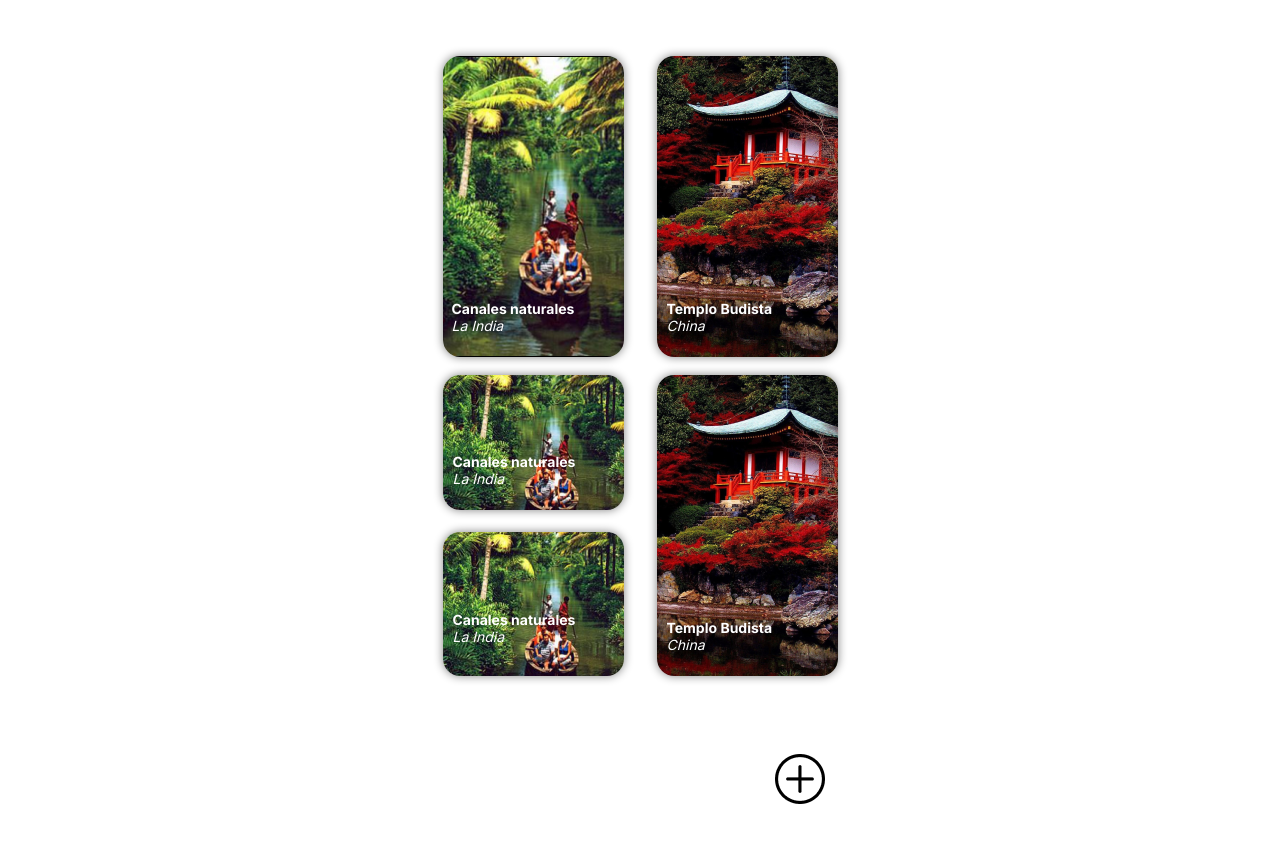
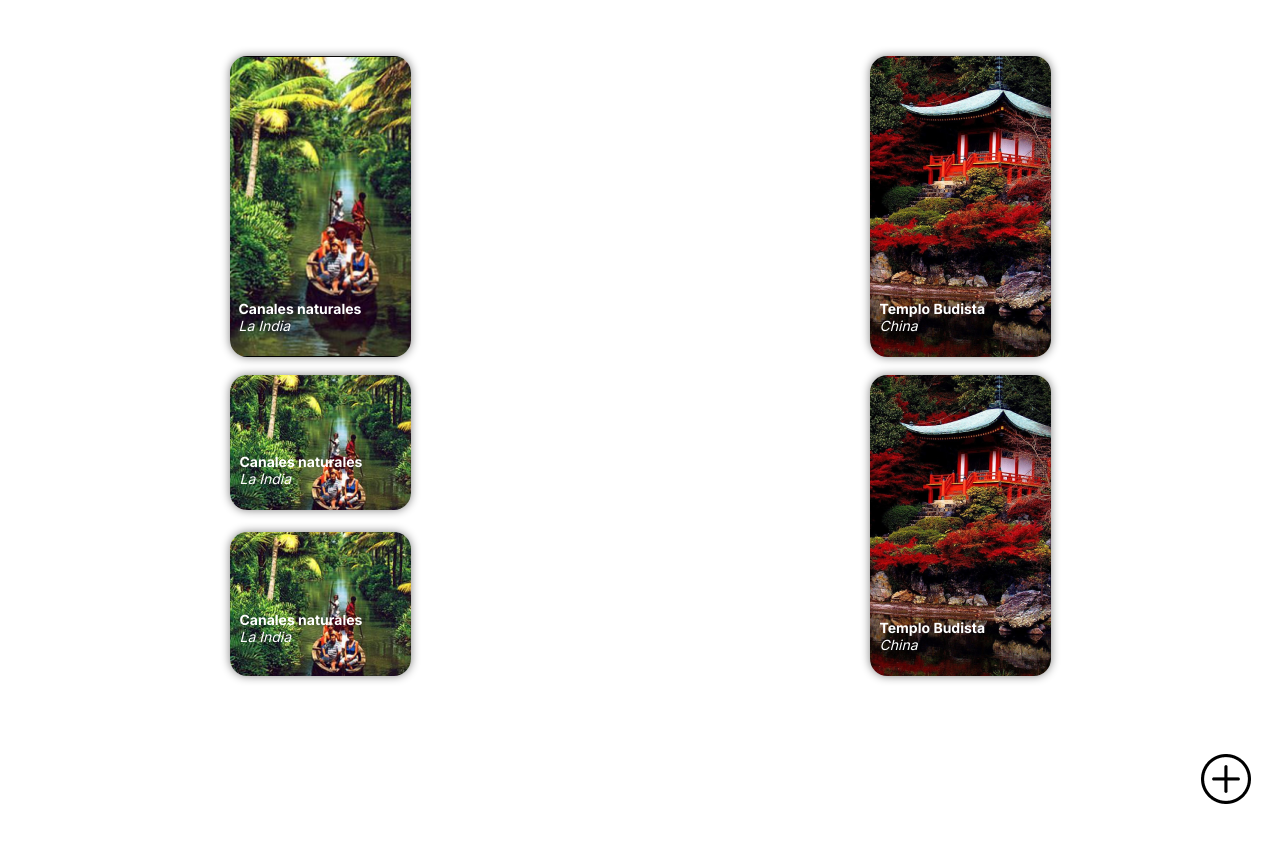
Before and after one commit to marelinguzman/Ejercicio-2-Galer-a-de-im-genes, a plain HTML site: page index.html in a window 1280 px wide. Shown: the part 80-928 px from the top of the page. Drawn offline with Linux system fonts and the light colour scheme.

Commit message:
Update index.html

```diff
--- a/index.html
+++ b/index.html
@@ -12,7 +12,7 @@
     <link href="https://fonts.googleapis.com/css2?family=Inter:wght@100;200;300;400;500;600;700;800;900&display=swap" rel="stylesheet">
 </head>
 <body>
-    <div class="telefono">
+    <div class="tuhiu">
         <header class="encabezado">
             <img src="./img/TresLineas.png" alt="" class="menu">
             <p class="textoHeader">
```
